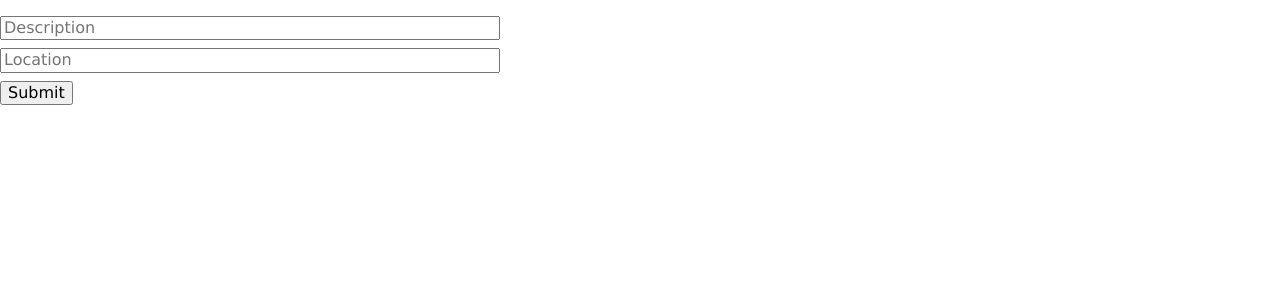
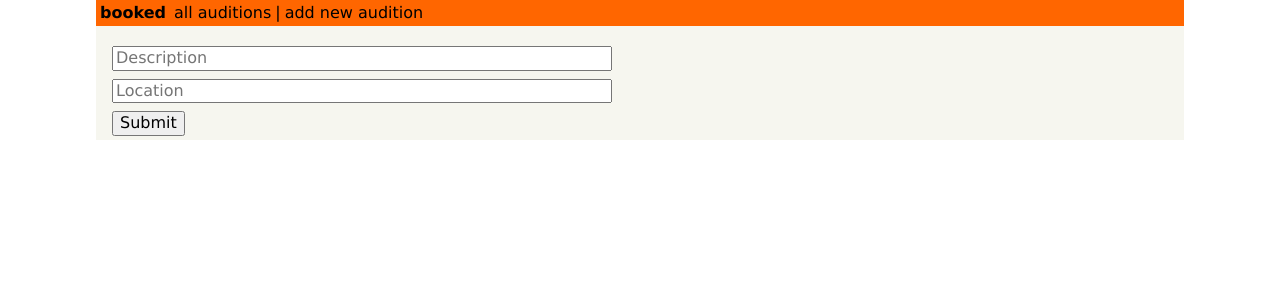
Before and after one commit to djtaylor8/booked-frontend, a React (Create React App) app: page /create in a window 1280 px wide. Shown: the top 300 px of the page. Built offline with nearby package versions, Linux system fonts and the light colour scheme.

Commit message:
add router to new and all auditions

```diff
--- a/package.json
+++ b/package.json
@@ -10,6 +10,7 @@
     "graphql": "^16.0.1",
     "react": "^17.0.2",
     "react-dom": "^17.0.2",
+    "react-router-dom": "^6.0.2",
     "react-scripts": "4.0.3",
     "web-vitals": "^1.0.1"
   },
--- a/src/components/App.js
+++ b/src/components/App.js
@@ -1,13 +1,23 @@
 import React from 'react';
-import './../styles/App.css';
-
+import CreateAudition from './CreateAudition';
+import Header from './Header';
 import AuditionList from './AuditionList';
-import CreateAudition from './CreateAudition'
+import { Route, Routes } from 'react-router-dom';
 
 const App = () => {
   return (
-    <div>
-      <CreateAudition />
+    <div className="center w85">
+      <Header />
+      <div className="ph3 pv1 background-gray">
+        <Routes>
+          <Route exact path="/" element={<AuditionList />} />
+          <Route
+            exact
+            path="/create"
+            element={<CreateAudition />}
+          />
+        </Routes>
+      </div>
     </div>
   );
 };
--- a/src/components/CreateAudition.js
+++ b/src/components/CreateAudition.js
@@ -1,5 +1,7 @@
 import React, { useState } from 'react';
 import { useMutation, gql } from '@apollo/client';
+import { useNavigate } from 'react-router-dom';
+
 
 const CREATE_AUDITION_MUTATION = gql`
   mutation PostAudition(
@@ -17,7 +19,7 @@
 
 
 const CreateAudition = () => {
-
+  const navigate = useNavigate();
   const [formState, setFormState] = useState({
     description: '',
     location: ''
@@ -27,7 +29,8 @@
     variables: {
         description: formState.description,
         location: formState.location,
-      }
+      },
+      onCompleted: () => navigate('/')
     });
 
   return (
--- /dev/null
+++ b/src/components/Header.js
@@ -0,0 +1,24 @@
+import React from 'react';
+import { Link } from 'react-router-dom';
+
+const Header = () => {
+  return (
+    <div className="flex pa1 justify-between nowrap orange">
+      <div className="flex flex-fixed black">
+        <div className="fw7 mr1">booked</div>
+        <Link to="/" className="ml1 no-underline black">
+          all auditions
+        </Link>
+        <div className="ml1">|</div>
+        <Link
+          to="/create"
+          className="ml1 no-underline black"
+        >
+          add new audition
+        </Link>
+      </div>
+    </div>
+  );
+};
+
+export default Header;
--- a/src/index.js
+++ b/src/index.js
@@ -2,6 +2,9 @@
 import ReactDOM from 'react-dom';
 import App from './components/App';
 import './styles/index.css'
+
+import { BrowserRouter } from 'react-router-dom';
+
 
 
 import {
@@ -34,8 +37,10 @@
 });
 
 ReactDOM.render(
-  <ApolloProvider client={client}>
-    <App />
-  </ApolloProvider>,
+  <BrowserRouter>
+    <ApolloProvider client={client}>
+      <App />
+    </ApolloProvider>
+  </BrowserRouter>,
   document.getElementById('root')
 );
```
Also changed, not shown: 2 other files (tests, documents, lock files or other folders).
